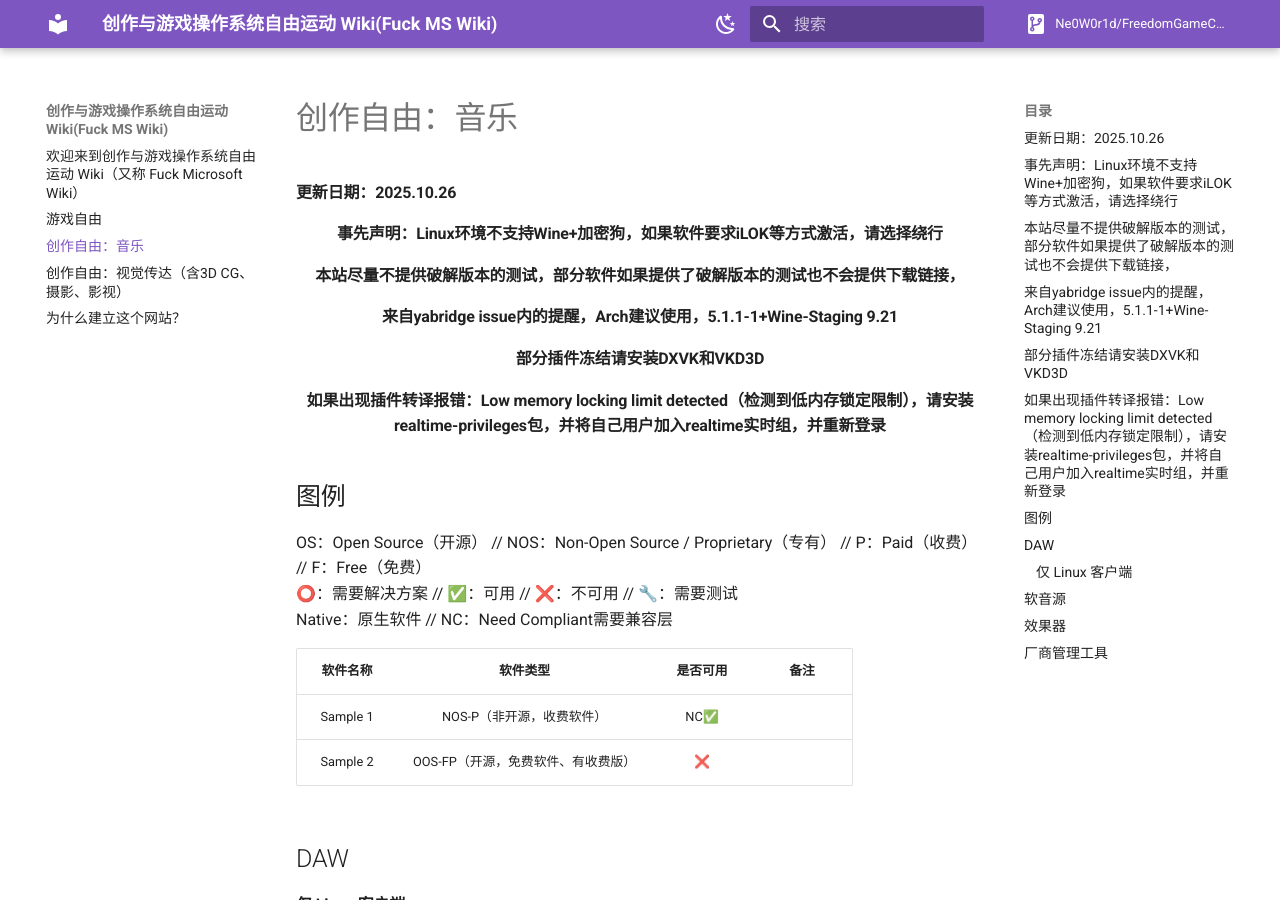
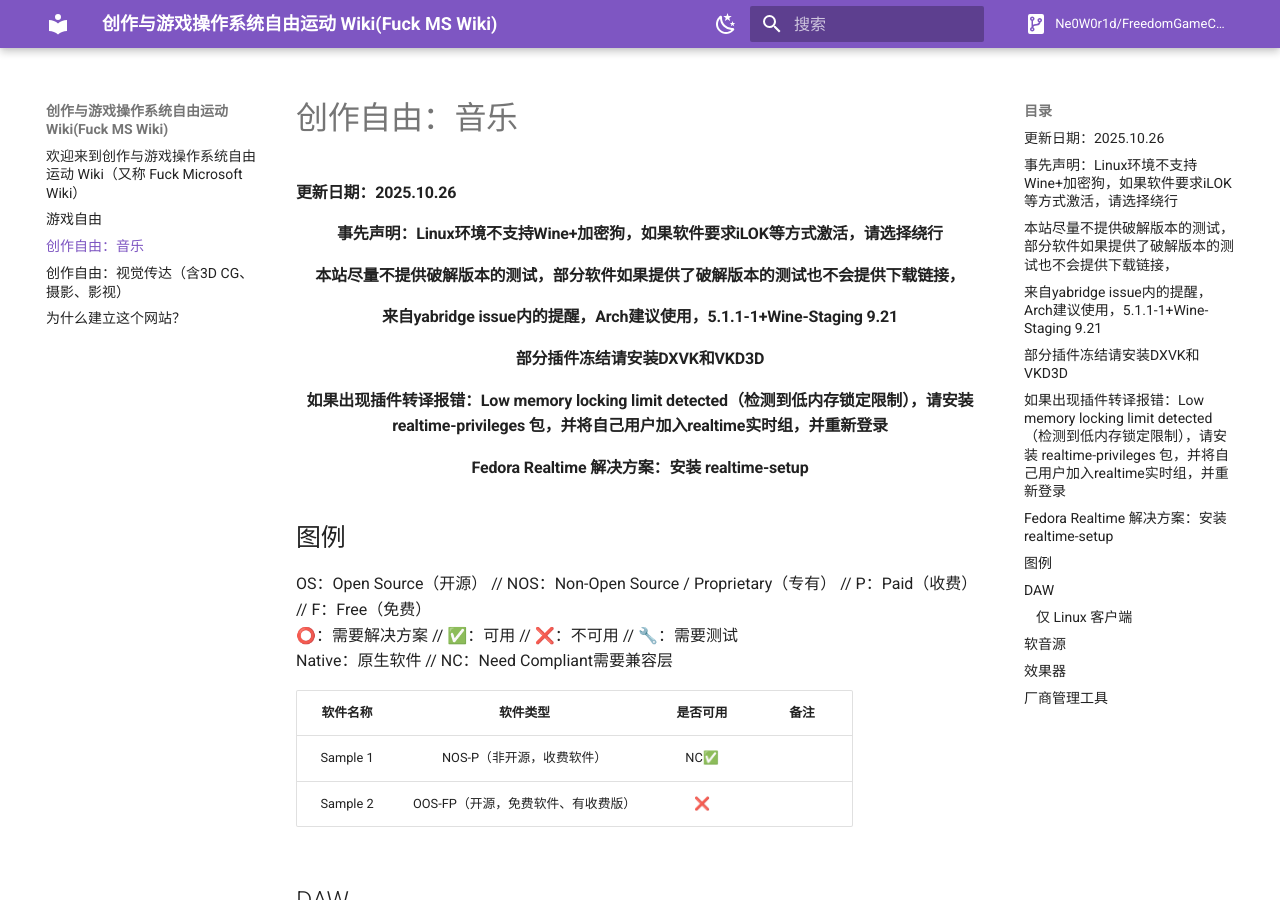
Before and after one commit to Ne0W0r1d/FreedomGameCreatorWiki, an MkDocs documentation site: the page built from docs/musicfreedom.md, in a window 1280 px wide and 900 px high. Built offline with MkDocs 1.6.1 and Material for MkDocs 9.7.7, drawn with Linux system fonts in a browser that asks for light colours; comment, search, counter and statistics services are not loaded; some of the changed text lies outside the part shown.

Commit message:
添加 copying,补充些内容

```diff
--- a/docs/musicfreedom.md
+++ b/docs/musicfreedom.md
@@ -4,7 +4,8 @@
 #### <center>本站尽量不提供破解版本的测试，部分软件如果提供了破解版本的测试也不会提供下载链接，</center>
 #### <center>来自yabridge issue内的提醒，Arch建议使用，5.1.1-1+Wine-Staging 9.21</center>
 #### <center>部分插件冻结请安装DXVK和VKD3D</center>
-#### <center>如果出现插件转译报错：Low memory locking limit detected（检测到低内存锁定限制），请安装realtime-privileges包，并将自己用户加入realtime实时组，并重新登录</center>
+#### <center>如果出现插件转译报错：Low memory locking limit detected（检测到低内存锁定限制），请安装 realtime-privileges 包，并将自己用户加入realtime实时组，并重新登录</center>
+#### <center> Fedora Realtime 解决方案：安装 realtime-setup </center>
 
 ## 图例
 
```
Also changed, not shown: other parts of docs/musicfreedom.md (+4 -3 lines), docs/visualfreedom.md (+2 -0 lines).
